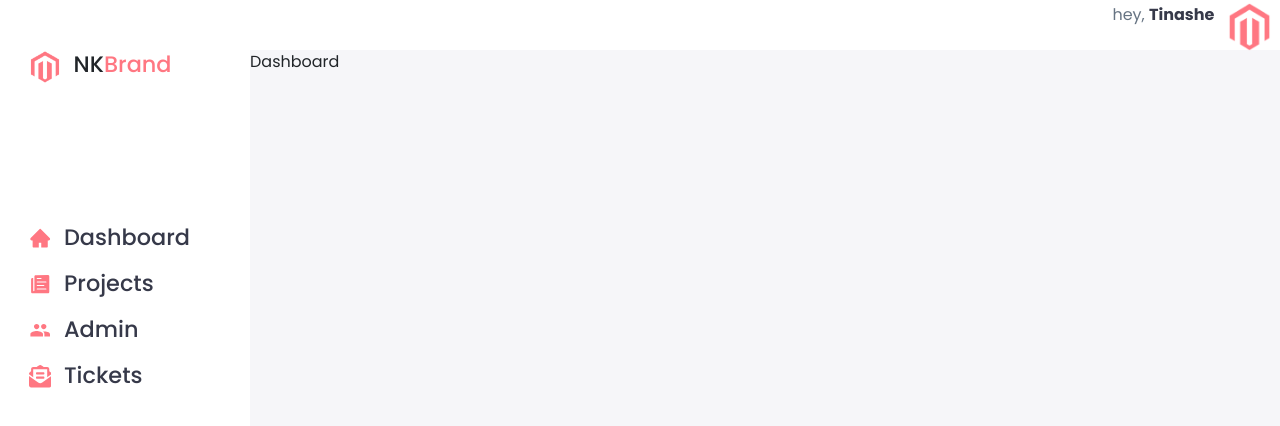
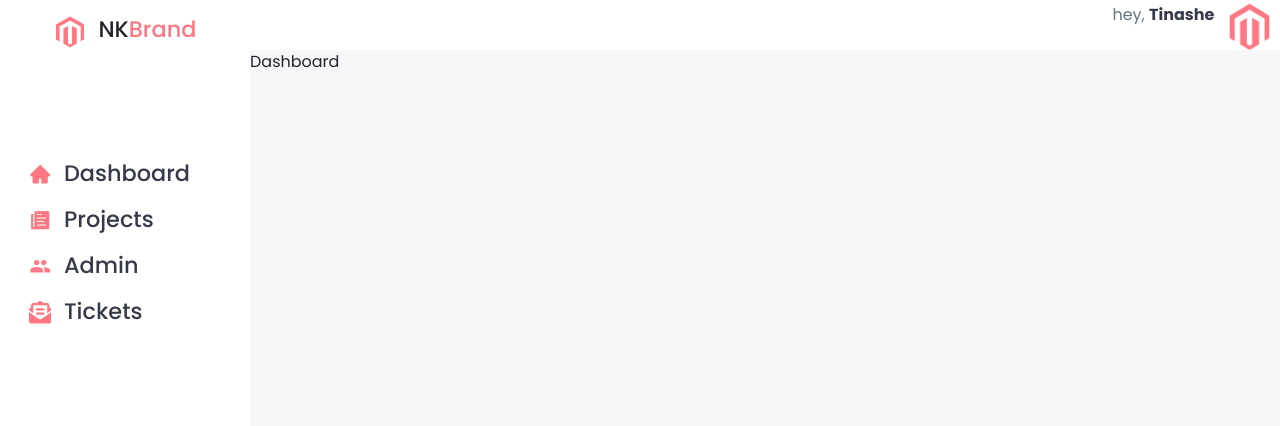
Before and after one commit to brocode19/bugtracker, a React (Create React App) app: page / in a window 1280 px wide. Shown: the top 426 px of the page. Built offline with nearby package versions, Linux system fonts and the light colour scheme.

Commit message:
just some adjustments

```diff
--- a/src/App.css
+++ b/src/App.css
@@ -116,12 +116,12 @@ aside .logo img{
 
 aside .top{
  display: flex;
- align-items: center;
- justify-content: start;
+ justify-content: center;
  gap: 0.8rem;
  background-color: white;
- margin-top: 1.4rem;
- padding: var(--card-padding);
+ margin-top: 1rem;
+
+
 }
 
 aside .logo{
```
